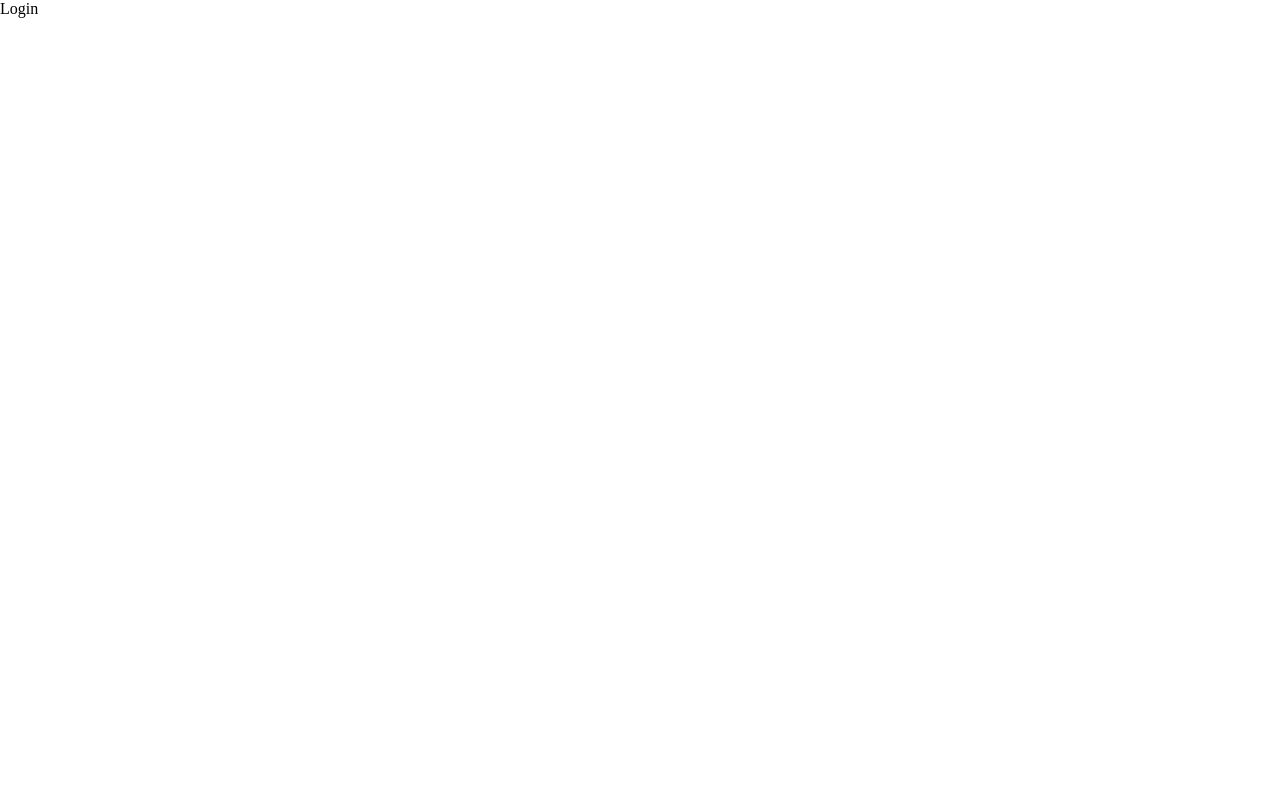
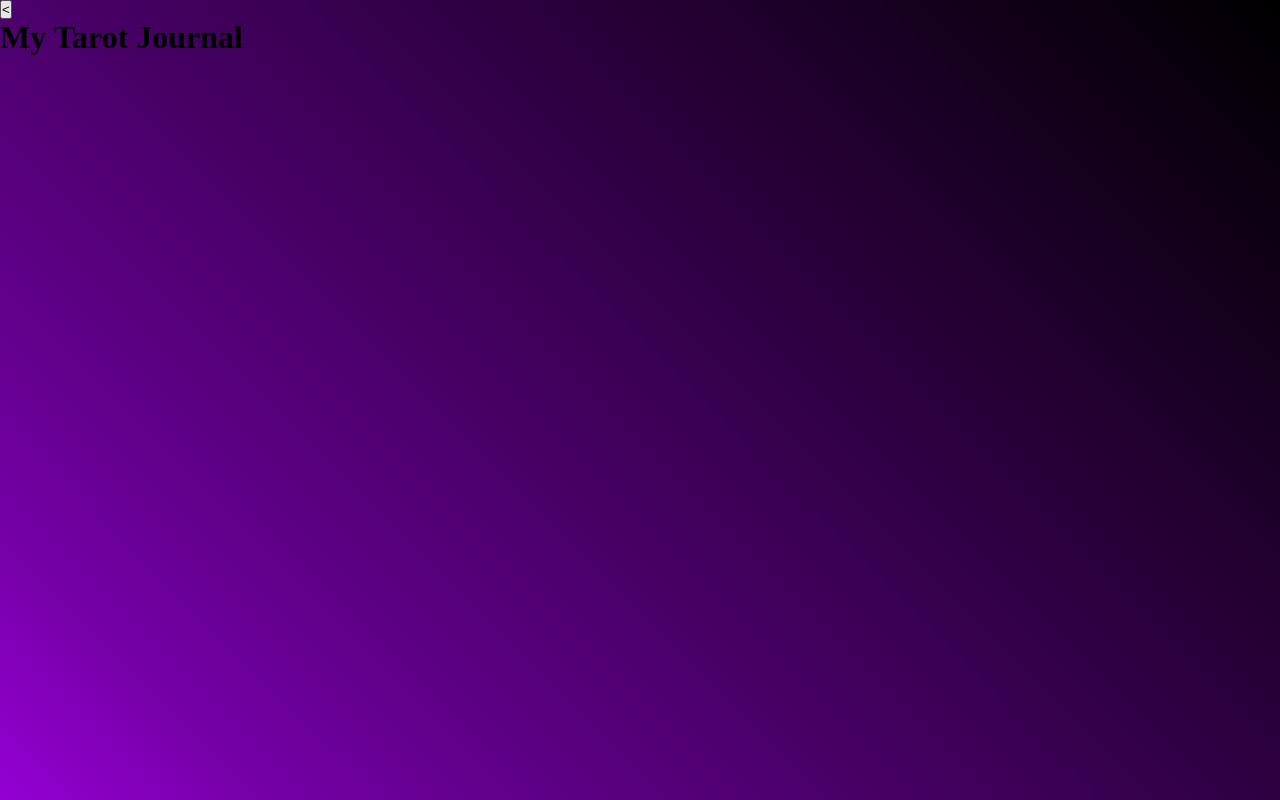
Before and after one commit to FrozenArrow73/tarot-journal, a React (Create React App) app: page /login in a window 1280 px wide. Built offline with nearby package versions, Linux system fonts and the light colour scheme.

Commit message:
added basic header and navigation to login and register

```diff
--- a/src/App.css
+++ b/src/App.css
@@ -1,5 +1,6 @@
-.homeBackground {
+.background {
   background-image: linear-gradient(45deg, darkviolet, 40%, black);
+  min-height: 100vh;
 }
 .homeHeader {
   height: 100px;
--- /dev/null
+++ b/src/components/AuthCard.jsx
@@ -0,0 +1,9 @@
+import React from 'react'
+
+function AuthCard(props) {
+  return (
+    <form className='authCard'>{props.children}</form>
+  )
+}
+
+export default AuthCard
--- /dev/null
+++ b/src/components/AuthHeader.jsx
@@ -0,0 +1,18 @@
+import React from 'react'
+import { useNavigate } from 'react-router-dom'
+
+function AuthHeader() {
+    const navigate = useNavigate()
+    const handleRtnHome = () => {
+        navigate("/")
+    }
+  return (
+    <header className='authHeader'>
+        <button className='rtnHome' onClick={handleRtnHome}>{"<"}</button>
+        <h1 onClick={handleRtnHome}>My Tarot Journal</h1>
+        <div/>
+    </header>
+  )
+}
+
+export default AuthHeader
--- /dev/null
+++ b/src/components/Background.jsx
@@ -0,0 +1,11 @@
+import React from 'react'
+
+function Background(props) {
+  return (
+    <div className='background'>
+        {props.children}
+    </div>
+  )
+}
+
+export default Background
--- a/src/screens/Home.jsx
+++ b/src/screens/Home.jsx
@@ -1,14 +1,21 @@
-import React, {useContext} from 'react'
-import AuthContext from "../store/AuthContext"
+import React from 'react'
+import {useNavigate} from 'react-router-dom'
+import Background from "../components/Background"
 
 function Home() {
-  const authContext = useContext(AuthContext)
+  const navigate = useNavigate()
+  const handleRegister = () => {
+    navigate("/register")
+  }
+  const handleLogin = () => {
+    navigate("/Login")
+  }
   return (
-    <div className='homeBackground'>
+    <Background>
         <header className='homeHeader'>
-            <button className='authButton'>Register</button>
+            <button onClick={handleRegister} className='authButton'>Register</button>
             <h1>My Tarot Journal</h1>
-            <button className='authButton'>Login</button>
+            <button onClick={handleLogin} className='authButton'>Login</button>
         </header>
         <body className='homeBody'>
           <div className='homeContainer'>
@@ -16,7 +23,7 @@ function Home() {
             <p>My Tarot Journal is an all inclusive website for tarot and oracle journaling. Where you can record the symbolic meaning of each card in your tarot decks. You can record your readings and interpretations. Finally you will be able to search through you readings making all that information accessable to you. Empowering you to make new connections, see patterns and learn the tarot or oracle cards on a deeper level then ever before! Making an account is free. Please enjoy.</p>
           </div>
         </body>
-    </div>
+    </Background>
   )
 }
 
--- a/src/screens/Login.jsx
+++ b/src/screens/Login.jsx
@@ -1,8 +1,18 @@
 import React from 'react'
+import Background from '../components/Background'
+import AuthHeader from '../components/AuthHeader'
+import AuthCard from '../components/AuthCard'
 
 function Login() {
   return (
-    <div>Login</div>
+    <Background>
+      <AuthHeader/>
+      <body className='authBody'>
+        <AuthCard>
+
+        </AuthCard>
+      </body>
+    </Background>
   )
 }
 
--- a/src/screens/Register.jsx
+++ b/src/screens/Register.jsx
@@ -1,8 +1,18 @@
 import React from 'react'
+import Background from '../components/Background'
+import AuthHeader from '../components/AuthHeader'
+import AuthCard from '../components/AuthCard'
 
 function Register() {
   return (
-    <div>Register</div>
+    <Background>
+      <AuthHeader/>
+      <body className='authBody'>
+        <AuthCard>
+
+        </AuthCard>
+      </body>
+    </Background>
   )
 }
 
```
